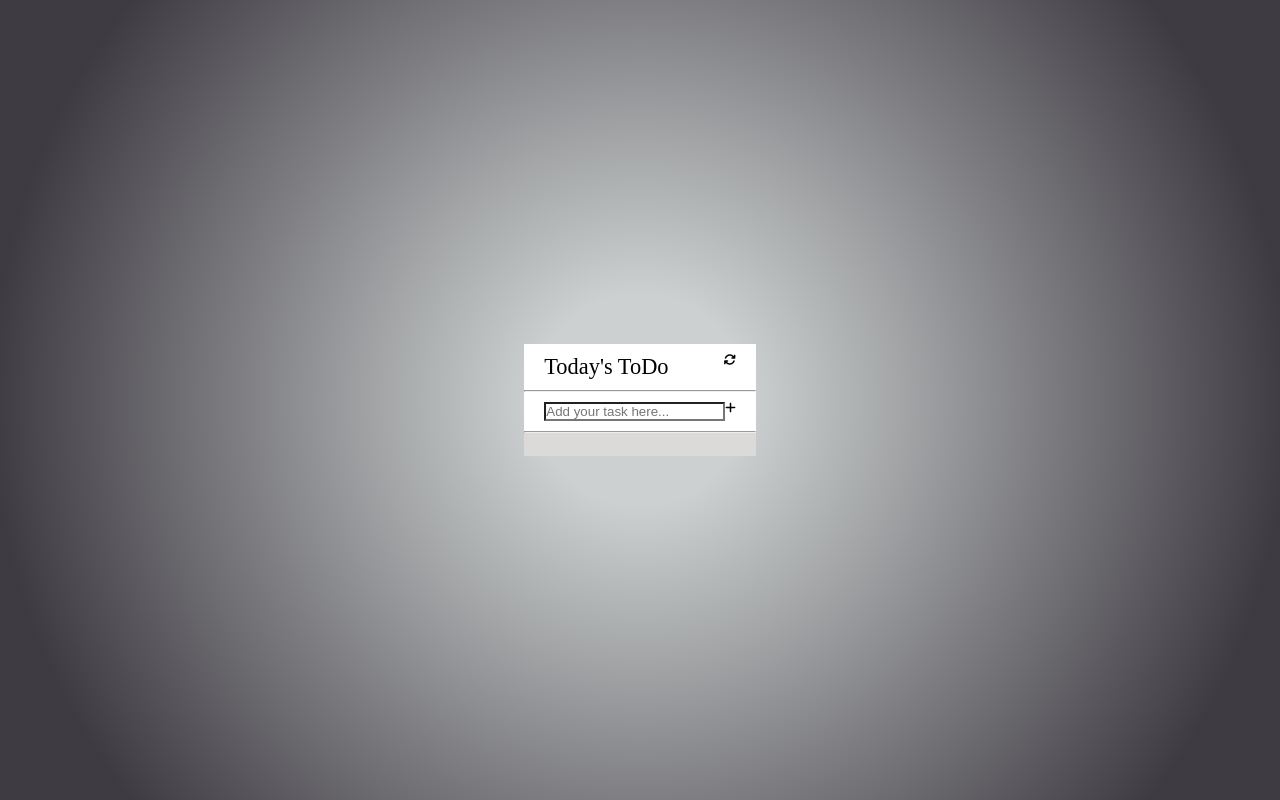
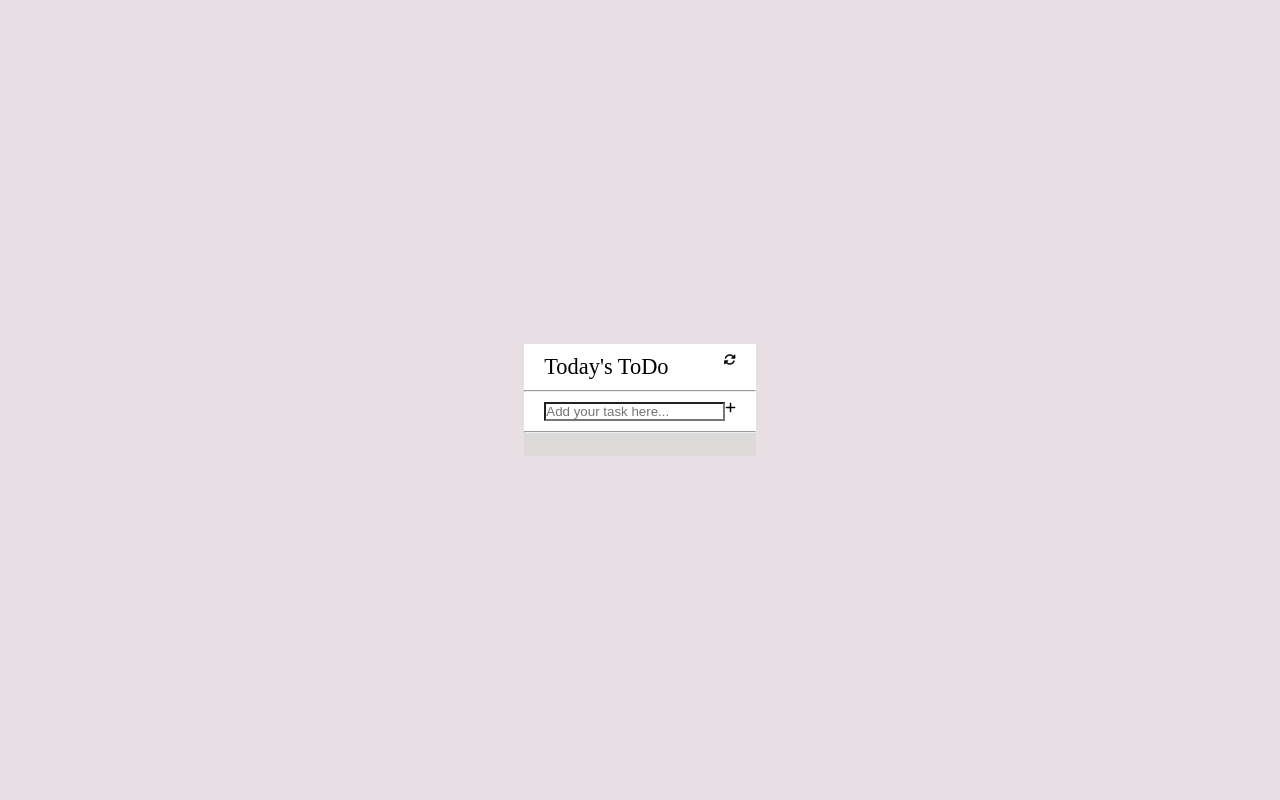
Before and after one commit to DannieMo/ToDo-List-Project, a website built with webpack: page src/index.html in a window 1280 px wide. Built offline with nearby package versions, Linux system fonts and the light colour scheme.

Commit message:
Modified css

```diff
--- a/src/style.css
+++ b/src/style.css
@@ -13,12 +13,7 @@ body {
   justify-content: center;
   align-items: center;
   height: 100vh;
-  background:
-    radial-gradient(
-      circle,
-      rgba(87, 101, 101, 0.306) 14%,
-      rgba(38, 34, 42, 0.889) 86%
-    );
+  background: rgb(232, 223, 229);
 }
 
 li {
```
